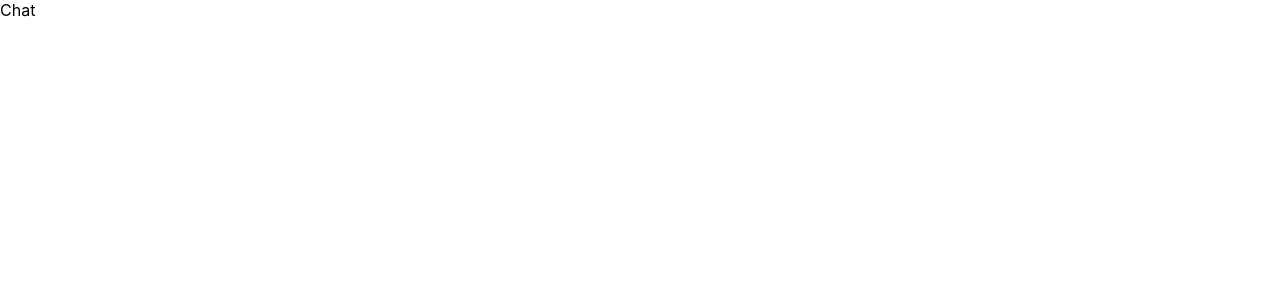
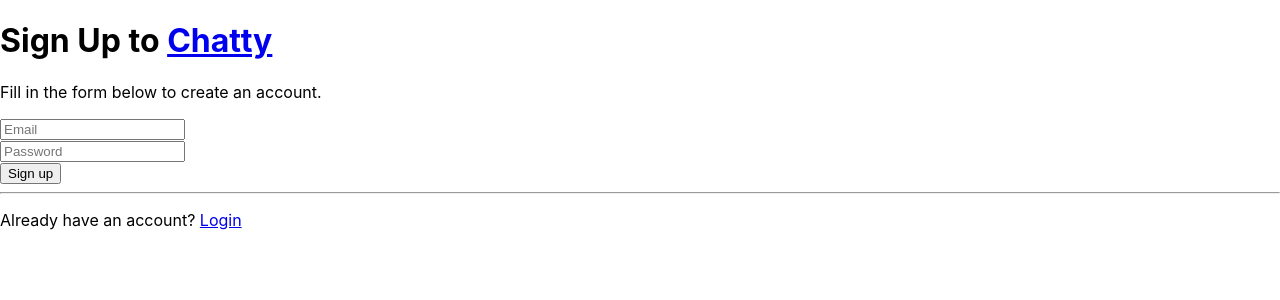
Before and after one commit to anhdo95/firebase-chatty, a React (Create React App) app: page /signup in a window 1280 px wide. Before the commit this address led to /chat. Shown: the top 300 px of the page. Built offline with nearby package versions, Linux system fonts and the light colour scheme; no server answers.

Commit message:
Register users with email and password

```diff
--- a/src/components/app/App.js
+++ b/src/components/app/App.js
@@ -1,17 +1,21 @@
-import React from "react";
-import Router from 'components/router/Router'
+import React, { useEffect } from "react";
+import { useDispatch } from "react-redux";
+import Router from "components/router/Router";
+import { auth } from "services/firebase";
+import { setIsAuthenticated } from "store/auth";
 
 import "./App.css";
 
 function App() {
-  const loading = false
-  const authenticated = true
+  const dispatch = useDispatch();
 
-  return loading ? (
-    <h2>Loading...</h2>
-  ) : (
-    <Router authenticated={authenticated} />
-  );
+  useEffect(() => {
+    auth().onAuthStateChanged((user) => {
+      dispatch(setIsAuthenticated(!!user));
+    });
+  }, [dispatch]);
+
+  return <Router />;
 }
 
 export default App;
--- a/src/components/router/Router.js
+++ b/src/components/router/Router.js
@@ -1,8 +1,12 @@
 import React, { useCallback } from "react";
+import { useSelector } from "react-redux";
 import { Route, BrowserRouter, Switch } from "react-router-dom";
 import routes, { PrivateRoute, PublicRoute } from "routes";
+import { selectIsAuthenticated } from "store/auth";
 
-function Router(props) {
+function Router() {
+  const isAuthenticated = useSelector(selectIsAuthenticated);
+
   const renderRoutes = useCallback(
     function () {
       return routes.map((route) => {
@@ -19,11 +23,11 @@
 
         const Component = route.private ? PrivateRoute : PublicRoute;
         return (
-          <Component {...routeProps} authenticated={props.authenticated} />
+          <Component {...routeProps} authenticated={isAuthenticated} />
         );
       });
     },
-    [props.authenticated]
+    [isAuthenticated]
   );
 
   return (
--- /dev/null
+++ b/src/helpers/auth.js
@@ -0,0 +1,9 @@
+import { auth } from "services/firebase";
+
+export function signup(email, password) {
+  return auth().createUserWithEmailAndPassword(email, password);
+}
+
+export function signin(email, password) {
+  return auth().signInWithEmailAndPassword(email, password);
+}
--- a/src/index.js
+++ b/src/index.js
@@ -1,10 +1,11 @@
 import React from 'react';
 import ReactDOM from 'react-dom';
-import 'index.css';
 import App from 'components/app/App';
-import store from 'app/store';
+import store from 'store/index';
 import { Provider } from 'react-redux';
 import * as serviceWorker from 'serviceWorker';
+
+import 'index.css';
 
 ReactDOM.render(
   <React.StrictMode>
--- a/src/pages/Signup.js
+++ b/src/pages/Signup.js
@@ -1,11 +1,71 @@
-import React from 'react'
+import React, { useState, useCallback } from "react";
+import { Link } from "react-router-dom";
+import { signup } from "helpers/auth";
 
 function Signup() {
+  const [email, setEmail] = useState();
+  const [password, setPassword] = useState();
+  const [error, setError] = useState();
+
+  const handleSubmit = useCallback(
+    async (event) => {
+      event.preventDefault();
+      setError();
+
+      try {
+        await signup(email, password);
+      } catch (e) {
+        setError(e.message);
+      }
+    },
+    [email, password]
+  );
+
+  const handleChange = useCallback(({ target }) => {
+    const setter = {
+      email: setEmail,
+      password: setPassword,
+    }[target.name];
+
+    setter(target.value);
+  }, []);
+
   return (
     <div>
-      Signup
+      <form onSubmit={handleSubmit}>
+        <h1>
+          Sign Up to <Link to="/">Chatty</Link>
+        </h1>
+        <p>Fill in the form below to create an account.</p>
+        <div>
+          <input
+            placeholder="Email"
+            name="email"
+            type="email"
+            onChange={handleChange}
+            value={email}
+          ></input>
+        </div>
+        <div>
+          <input
+            placeholder="Password"
+            name="password"
+            onChange={handleChange}
+            value={password}
+            type="password"
+          ></input>
+        </div>
+        <div>
+          {error ? <p>{error}</p> : null}
+          <button type="submit">Sign up</button>
+        </div>
+        <hr></hr>
+        <p>
+          Already have an account? <Link to="/login">Login</Link>
+        </p>
+      </form>
     </div>
-  )
+  );
 }
 
-export default Signup
+export default Signup;
--- a/src/routes.js
+++ b/src/routes.js
@@ -4,7 +4,6 @@
 import Chat from "pages/Chat";
 import Signup from "pages/Signup";
 import Login from "pages/Login";
-// import { auth } from "services/firebase";
 
 export function PrivateRoute({ component: Component, authenticated, ...rest }) {
   return (
--- a/src/services/firebase.js
+++ b/src/services/firebase.js
@@ -1,6 +1,6 @@
-import firebase from "firebase/app";
+import firebase from "firebase";
 
-var config = {
+const config = {
   apiKey: process.env.REACT_APP_API_KEY,
   authDomain: process.env.REACT_APP_AUTH_DOMAIN,
   projectId: process.env.REACT_APP_PROJECT_ID,
--- /dev/null
+++ b/src/store/auth.js
@@ -0,0 +1,19 @@
+import { createSlice } from "@reduxjs/toolkit";
+
+export const authSlice = createSlice({
+  name: "auth",
+  initialState: {
+    isAuthenticated: false,
+  },
+  reducers: {
+    setIsAuthenticated(state, action) {
+      state.isAuthenticated = action.payload;
+    },
+  },
+});
+
+export const { setIsAuthenticated } = authSlice.actions;
+
+export const selectIsAuthenticated = (state) => state.auth.isAuthenticated;
+
+export default authSlice.reducer;
--- a/src/app/store.js
+++ b/src/store/index.js
@@ -1,8 +1,8 @@
 import { configureStore } from '@reduxjs/toolkit';
-import counterReducer from '../features/counter/counterSlice';
+import authReducer from 'store/auth';
 
 export default configureStore({
   reducer: {
-    counter: counterReducer,
+    auth: authReducer,
   },
 });
```
Also changed, not shown: 1 other file (tests, documents, lock files or other folders).
